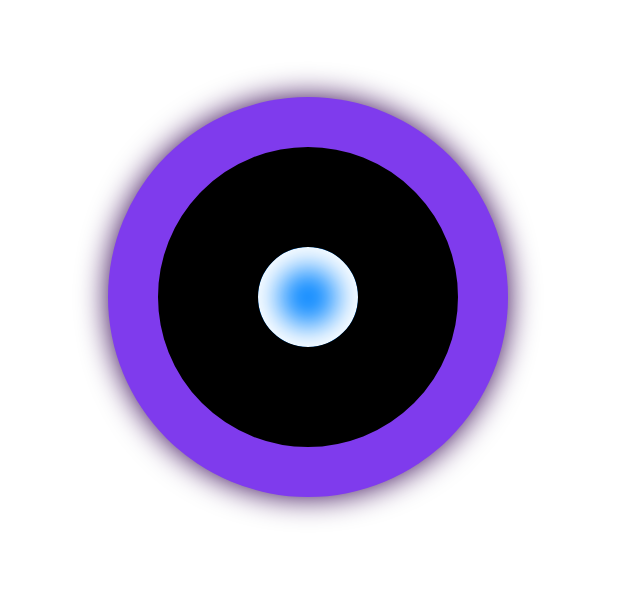
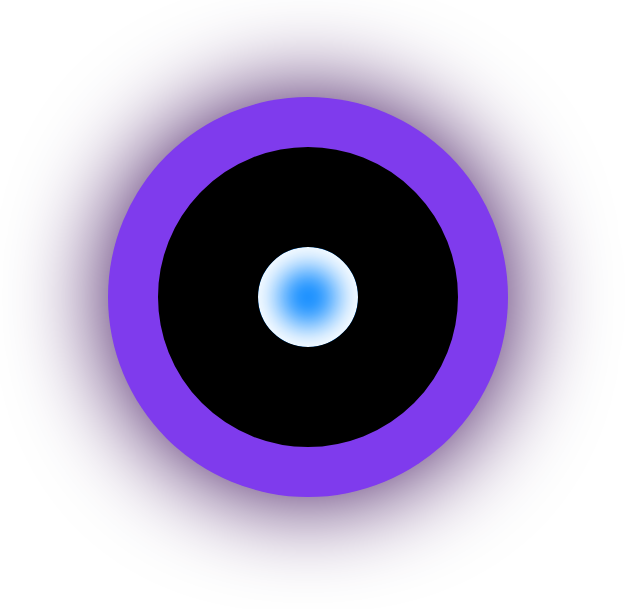
Before and after one commit to MItan9/Tekwill_FE_gr11, a plain HTML site: page HW_11/shadow.html in a window 1280 px wide. Shown: the part 61-670 px from the top of the page, without its empty margins (0-640 px from the left). Drawn offline with Linux system fonts and the light colour scheme.

Commit message:
Modified containers shadow

```diff
--- a/HW_11/design.css
+++ b/HW_11/design.css
@@ -21,11 +21,9 @@ h1 {
     width: 200px;
     height: 200px;
     background-color: rgb(127, 59, 237);
-    box-shadow: 0px 0px 30px  rgb(51, 4, 82);
+    box-shadow: 0px 0px 100px  rgb(51, 4, 82);
     border-radius: 50%;
     position: relative;
     margin: 100px;
 
-
-
 }
```
